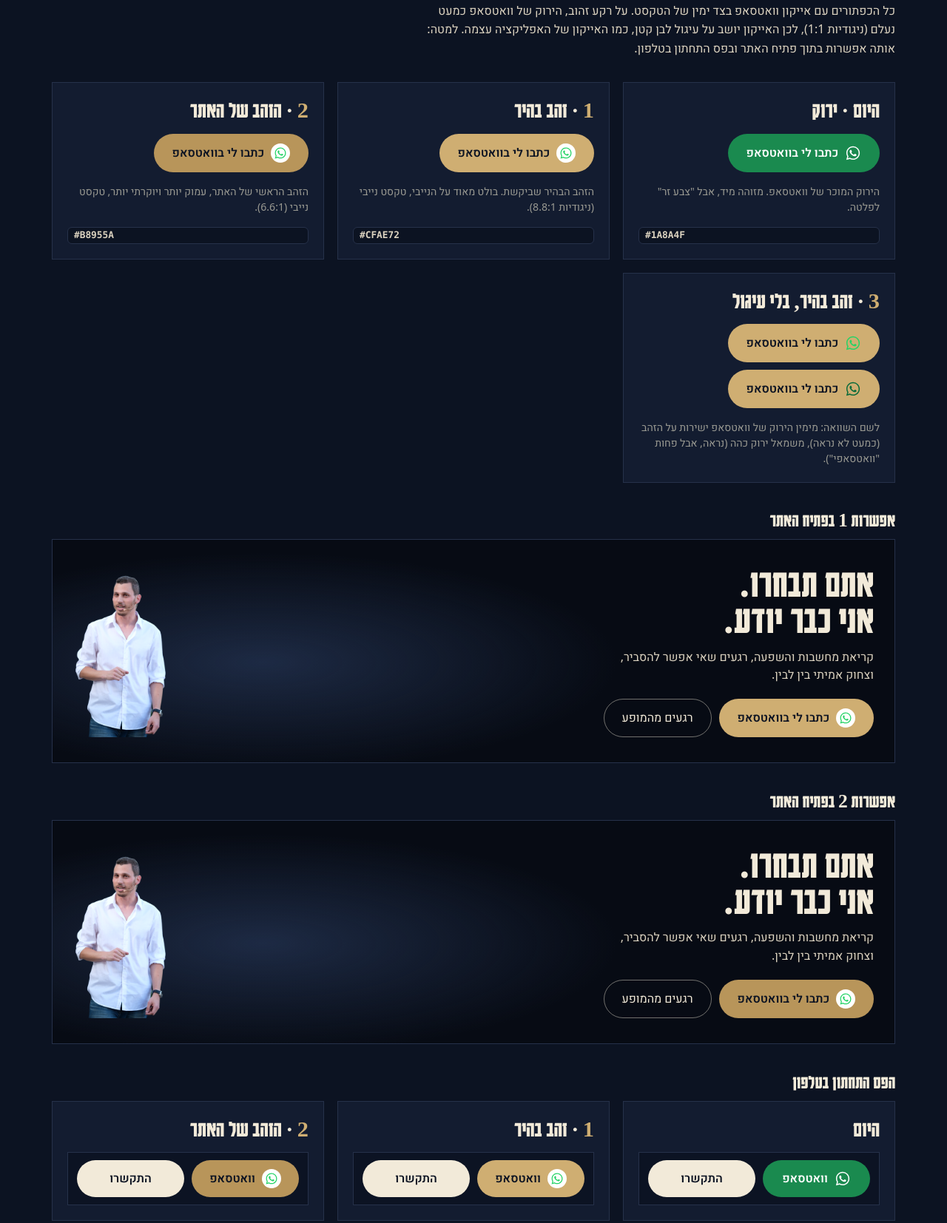
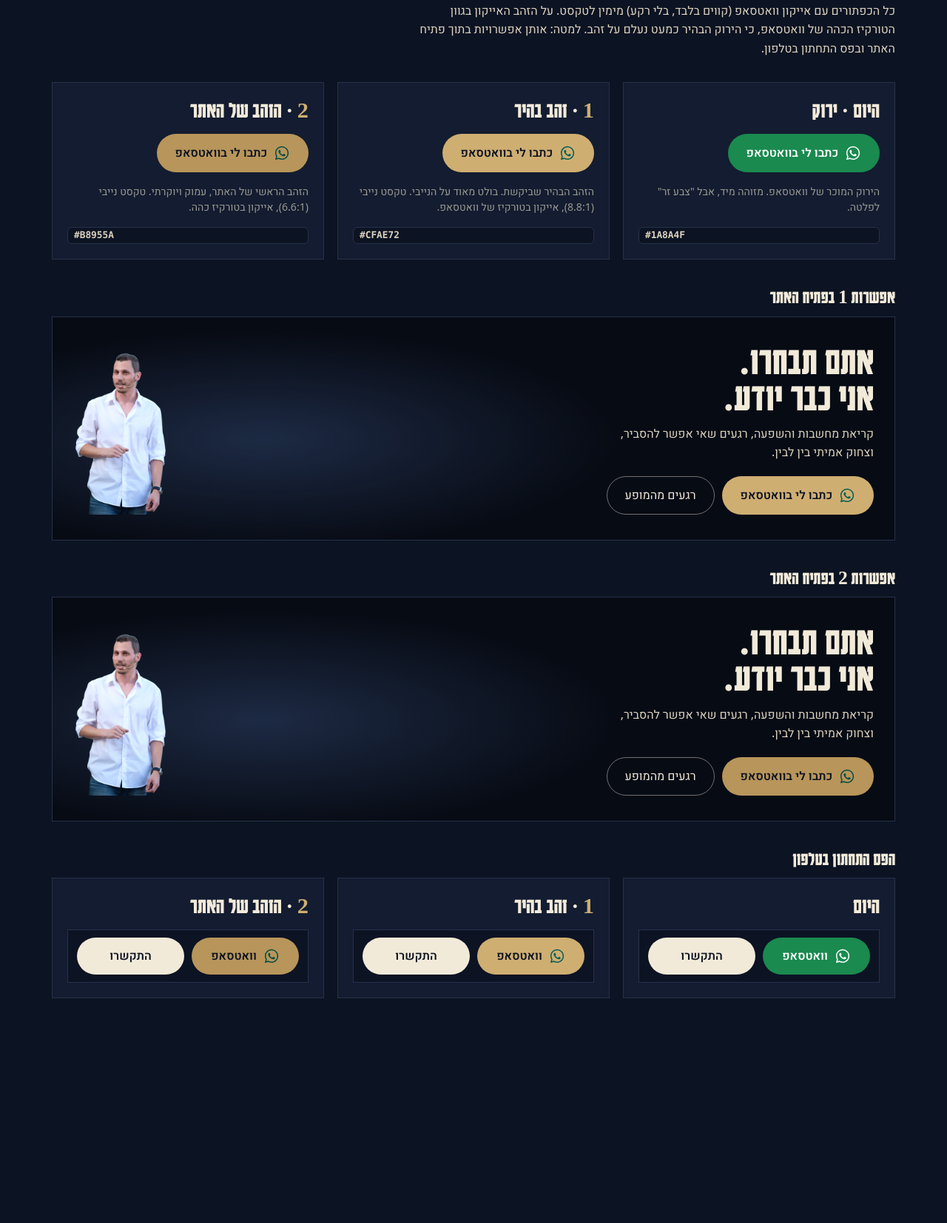
Before and after one commit to amirb401/amir-site-preview, a plain HTML site: page whatsapp/index.html in a window 1280 px wide. Shown: the part 103-1757 px from the top of the page at 74% size. After the commit the page ends 1523 px from the top, so only its background shows below. Drawn offline with Linux system fonts and the light colour scheme.

Commit message:
WhatsApp options: no white circle

```diff
--- a/whatsapp/index.html
+++ b/whatsapp/index.html
@@ -27,10 +27,8 @@
   .btn { display: inline-flex; align-items: center; justify-content: center; gap: .55rem; min-height: 52px; padding: 0 1.5rem; border-radius: 999px; font: 600 1rem H; text-decoration: none; border: 1.5px solid transparent; cursor: pointer; }
   .btn-ghost { border-color: #f2ead973; color: var(--ink); }
   .ico { width: 22px; height: 22px; flex: none; display: block; }
-  /* Icon on a small white badge: keeps WhatsApp green readable on gold */
-  .badge { width: 26px; height: 26px; border-radius: 50%; display: grid; place-items: center; background: #fff; flex: none; }
-  .badge .ico { width: 18px; height: 18px; }
-  .badge.navy { background: var(--bg); }
+  .ico-hi { color: #075E54; }   /* WhatsApp dark teal, 3.6:1 on #CFAE72 */
+  .ico-deep { color: #054d44; } /* same teal, darker for #B8955A, 3.5:1 */
 
   .wa-green   { background: var(--wa); color: #fff; }
   .wa-gold-hi { background: var(--gold-hi); color: var(--bg); }
@@ -56,7 +54,7 @@
 
 <main class="page">
   <h1>כפתור וואטסאפ · זהב או ירוק</h1>
-  <p class="intro">כל הכפתורים עם אייקון וואטסאפ בצד ימין של הטקסט. על רקע זהוב, הירוק של וואטסאפ כמעט נעלם (ניגודיות 1:1), לכן האייקון יושב על עיגול לבן קטן, כמו האייקון של האפליקציה עצמה. למטה: אותה אפשרות בתוך פתיח האתר ובפס התחתון בטלפון.</p>
+  <p class="intro">כל הכפתורים עם אייקון וואטסאפ (קווים בלבד, בלי רקע) מימין לטקסט. על הזהב האייקון בגוון הטורקיז הכהה של וואטסאפ, כי הירוק הבהיר כמעט נעלם על זהב. למטה: אותן אפשרויות בתוך פתיח האתר ובפס התחתון בטלפון.</p>
 
   <div class="grid">
     <section class="opt">
@@ -71,28 +69,19 @@
     <section class="opt">
       <h2><b>1</b> · זהב בהיר</h2>
       <div class="row">
-        <a class="btn wa-gold-hi" href="#"><span class="badge"><svg class="ico" style="color:var(--wa-brand)"><use href="#wa"/></svg></span>כתבו לי בוואטסאפ</a>
+        <a class="btn wa-gold-hi" href="#"><svg class="ico ico-hi"><use href="#wa"/></svg>כתבו לי בוואטסאפ</a>
       </div>
-      <p>הזהב הבהיר שביקשת. בולט מאוד על הנייבי, טקסט נייבי (ניגודיות 8.8:1).</p>
+      <p>הזהב הבהיר שביקשת. בולט מאוד על הנייבי. טקסט נייבי (8.8:1), אייקון בטורקיז של וואטסאפ.</p>
       <span class="code">#CFAE72</span>
     </section>
 
     <section class="opt">
       <h2><b>2</b> · הזהב של האתר</h2>
       <div class="row">
-        <a class="btn wa-gold" href="#"><span class="badge"><svg class="ico" style="color:var(--wa-brand)"><use href="#wa"/></svg></span>כתבו לי בוואטסאפ</a>
+        <a class="btn wa-gold" href="#"><svg class="ico ico-deep"><use href="#wa"/></svg>כתבו לי בוואטסאפ</a>
       </div>
-      <p>הזהב הראשי של האתר, עמוק יותר ויוקרתי יותר, טקסט נייבי (6.6:1).</p>
+      <p>הזהב הראשי של האתר, עמוק ויוקרתי. טקסט נייבי (6.6:1), אייקון בטורקיז כהה.</p>
       <span class="code">#B8955A</span>
-    </section>
-
-    <section class="opt">
-      <h2><b>3</b> · זהב בהיר, בלי עיגול</h2>
-      <div class="row">
-        <a class="btn wa-gold-hi" href="#"><svg class="ico" style="color:var(--wa-brand)"><use href="#wa"/></svg>כתבו לי בוואטסאפ</a>
-        <a class="btn wa-gold-hi" href="#"><svg class="ico" style="color:#0b6b3a"><use href="#wa"/></svg>כתבו לי בוואטסאפ</a>
-      </div>
-      <p>לשם השוואה: מימין הירוק של וואטסאפ ישירות על הזהב (כמעט לא נראה), משמאל ירוק כהה (נראה, אבל פחות "וואטסאפי").</p>
     </section>
   </div>
 
@@ -102,7 +91,7 @@
       <p class="h">אתם תבחרו.<br>אני כבר יודע.</p>
       <p class="lead">קריאת מחשבות והשפעה, רגעים שאי אפשר להסביר, וצחוק אמיתי בין לבין.</p>
       <div class="row">
-        <a class="btn wa-gold-hi" href="#"><span class="badge"><svg class="ico" style="color:var(--wa-brand)"><use href="#wa"/></svg></span>כתבו לי בוואטסאפ</a>
+        <a class="btn wa-gold-hi" href="#"><svg class="ico ico-hi"><use href="#wa"/></svg>כתבו לי בוואטסאפ</a>
         <a class="btn btn-ghost" href="#" style="font-weight:400">רגעים מהמופע</a>
       </div>
     </div>
@@ -115,7 +104,7 @@
       <p class="h">אתם תבחרו.<br>אני כבר יודע.</p>
       <p class="lead">קריאת מחשבות והשפעה, רגעים שאי אפשר להסביר, וצחוק אמיתי בין לבין.</p>
       <div class="row">
-        <a class="btn wa-gold" href="#"><span class="badge"><svg class="ico" style="color:var(--wa-brand)"><use href="#wa"/></svg></span>כתבו לי בוואטסאפ</a>
+        <a class="btn wa-gold" href="#"><svg class="ico ico-deep"><use href="#wa"/></svg>כתבו לי בוואטסאפ</a>
         <a class="btn btn-ghost" href="#" style="font-weight:400">רגעים מהמופע</a>
       </div>
     </div>
@@ -125,8 +114,8 @@
   <h3 class="section-h">הפס התחתון בטלפון</h3>
   <div class="grid">
     <section class="opt"><h2>היום</h2><div class="bar"><a class="btn wa-green" href="#"><svg class="ico"><use href="#wa"/></svg>וואטסאפ</a><a class="btn btn-dark" href="#">התקשרו</a></div></section>
-    <section class="opt"><h2><b>1</b> · זהב בהיר</h2><div class="bar"><a class="btn wa-gold-hi" href="#"><span class="badge"><svg class="ico" style="color:var(--wa-brand)"><use href="#wa"/></svg></span>וואטסאפ</a><a class="btn btn-dark" href="#">התקשרו</a></div></section>
-    <section class="opt"><h2><b>2</b> · הזהב של האתר</h2><div class="bar"><a class="btn wa-gold" href="#"><span class="badge"><svg class="ico" style="color:var(--wa-brand)"><use href="#wa"/></svg></span>וואטסאפ</a><a class="btn btn-dark" href="#">התקשרו</a></div></section>
+    <section class="opt"><h2><b>1</b> · זהב בהיר</h2><div class="bar"><a class="btn wa-gold-hi" href="#"><svg class="ico ico-hi"><use href="#wa"/></svg>וואטסאפ</a><a class="btn btn-dark" href="#">התקשרו</a></div></section>
+    <section class="opt"><h2><b>2</b> · הזהב של האתר</h2><div class="bar"><a class="btn wa-gold" href="#"><svg class="ico ico-deep"><use href="#wa"/></svg>וואטסאפ</a><a class="btn btn-dark" href="#">התקשרו</a></div></section>
   </div>
 </main>
 </body>
```
